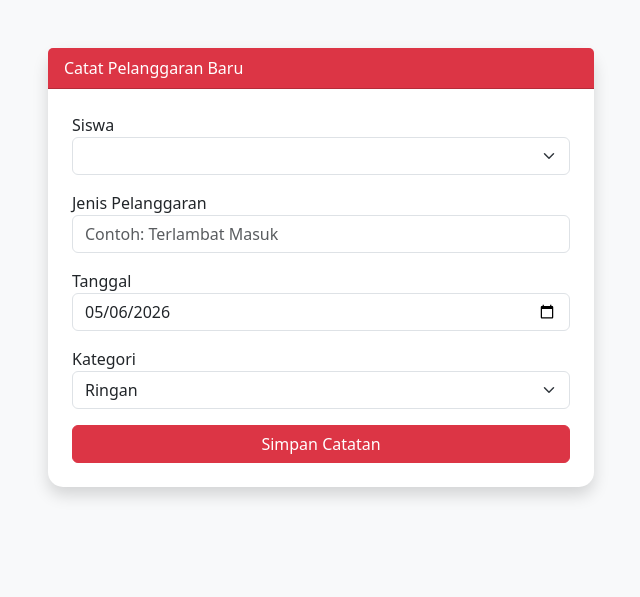
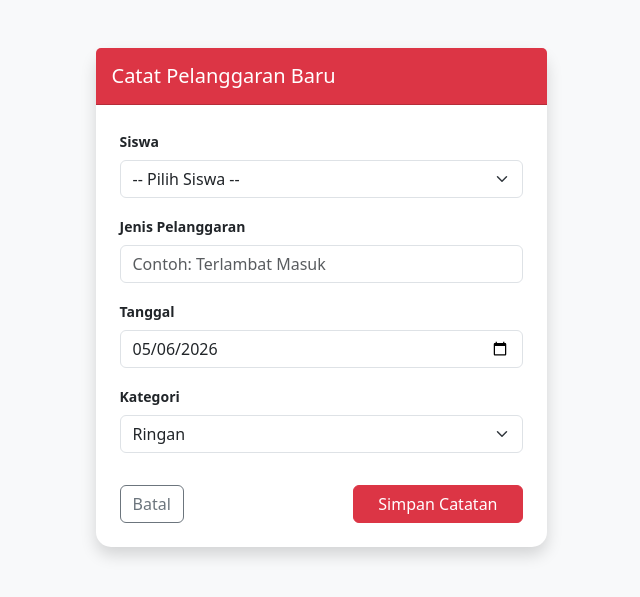
Before and after one commit to edwinhave/sekolahan, a PHP site: page /tambah_pelanggaran.php in a window 1280 px wide. Shown: the top 597 px of the page, without its empty margins (319-959 px from the left). Run offline with PHP 8.4, Linux system fonts and the light colour scheme; the visitor is signed in with stand-in values (Sample User, id 1); tables that the repository leaves empty or names only in its code hold one stand-in row (values such as "Sample post"); lists and menus that the app fills with data are empty.

Commit message:
update pelanggaran

```diff
--- a/tambah_pelanggaran.php
+++ b/tambah_pelanggaran.php
@@ -6,51 +6,101 @@ if (!isset($_SESSION['nisn']) || $_SESSION['level'] != '2') {
 }
 include 'koneksi.php';
 
-if (isset($_POST['simpan'])) {
-    $nisn = $_POST['nisn'];
-    $jenis = $_POST['jenis'];
-    $tgl = $_POST['tanggal'];
-    $kat = $_POST['kategori'];
-    mysqli_query($conn, "INSERT INTO pelanggaran (nisn, jenis_pelanggaran, tanggal, kategori) VALUES ('$nisn', '$jenis', '$tgl', '$kat')");
-    echo "<script>alert('Pelanggaran dicatat!'); window.location='admin_cek_siswa.php?nisn=$nisn';</script>";
+// 1. Tangkap NISN dari URL (jika ada)
+$nisn_otomatis = isset($_GET['nisn']) ? mysqli_real_escape_string($conn, $_GET['nisn']) : '';
+
+// 2. Jika form di-submit
+if (isset($_POST['simpan_pelanggaran'])) {
+    // Jika NISN dilempar dari URL, gunakan itu. Jika tidak, ambil dari dropdown POST
+    $nisn = !empty($nisn_otomatis) ? $nisn_otomatis : mysqli_real_escape_string($conn, $_POST['nisn']);
+    $jenis_pelanggaran = mysqli_real_escape_string($conn, $_POST['jenis_pelanggaran']);
+    $tanggal = mysqli_real_escape_string($conn, $_POST['tanggal']);
+    $kategori = mysqli_real_escape_string($conn, $_POST['kategori']); // Menyesuaikan input gambar kamu
+
+    $query = "INSERT INTO pelanggaran (nisn, jenis_pelanggaran, tanggal, kategori)
+              VALUES ('$nisn', '$jenis_pelanggaran', '$tanggal', '$kategori')";
+
+    if (mysqli_query($conn, $query)) {
+        // Otomatis balik ke halaman monitor siswa yang bersangkutan
+        echo "<script>alert('Catatan pelanggaran berhasil disimpan!'); window.location='admin_cek_siswa.php?nisn=$nisn';</script>";
+    } else {
+        echo "Error: " . mysqli_error($conn);
+    }
+}
+
+// 3. Ambil nama siswa untuk keperluan display text jika NISN-nya otomatis
+$nama_siswa_otomatis = "";
+if (!empty($nisn_otomatis)) {
+    $q_s = mysqli_query($conn, "SELECT nama FROM data_siswa WHERE nisn = '$nisn_otomatis'");
+    if ($dt = mysqli_fetch_assoc($q_s)) {
+        $nama_siswa_otomatis = $dt['nama'];
+    }
 }
 ?>
+
 <!DOCTYPE html>
 <html lang="id">
 
 <head>
     <meta charset="UTF-8">
-    <title>Input Pelanggaran</title>
+    <title>Catat Pelanggaran Baru</title>
     <link href="https://cdn.jsdelivr.net/npm/bootstrap@5.3.0/dist/css/bootstrap.min.css" rel="stylesheet">
 </head>
 
 <body class="bg-light py-5">
     <div class="container">
         <div class="row justify-content-center">
-            <div class="col-md-6">
+            <div class="col-md-5">
                 <div class="card shadow border-0" style="border-radius: 15px;">
-                    <div class="card-header bg-danger text-white">Catat Pelanggaran Baru</div>
+                    <div class="card-header bg-danger text-white py-3">
+                        <h5 class="mb-0">Catat Pelanggaran Baru</h5>
+                    </div>
                     <div class="card-body p-4">
                         <form action="" method="POST">
+
                             <div class="mb-3">
-                                <label>Siswa</label>
-                                <select name="nisn" class="form-select">
-                                    <?php
-                                    $s_list = mysqli_query($conn, "SELECT nisn, nama FROM data_siswa WHERE level='1'");
-                                    while ($s = mysqli_fetch_assoc($s_list)) echo "<option value='" . $s['nisn'] . "'>" . $s['nama'] . "</option>";
-                                    ?>
-                                </select>
+                                <label class="form-label fw-bold small">Siswa</label>
+                                <?php if (!empty($nisn_otomatis)): ?>
+                                    <div class="p-2 bg-light border rounded fw-bold text-dark">
+                                        <?php echo $nisn_otomatis . " - " . $nama_siswa_otomatis; ?>
+                                    </div>
+                                    <input type="hidden" name="nisn" value="<?php echo $nisn_otomatis; ?>">
+                                <?php else: ?>
+                                    <select name="nisn" class="form-select" required>
+                                        <option value="">-- Pilih Siswa --</option>
+                                        <?php
+                                        $s_list = mysqli_query($conn, "SELECT nisn, nama FROM data_siswa WHERE level='1' ORDER BY nama ASC");
+                                        while ($s = mysqli_fetch_assoc($s_list)) {
+                                            echo "<option value='" . $s['nisn'] . "'>" . $s['nama'] . "</option>";
+                                        }
+                                        ?>
+                                    </select>
+                                <?php endif; ?>
                             </div>
-                            <div class="mb-3"><label>Jenis Pelanggaran</label><input type="text" name="jenis" class="form-control" placeholder="Contoh: Terlambat Masuk" required></div>
-                            <div class="mb-3"><label>Tanggal</label><input type="date" name="tanggal" class="form-control" value="<?php echo date('Y-m-d'); ?>" required></div>
-                            <div class="mb-3"><label>Kategori</label>
-                                <select name="kategori" class="form-select">
+
+                            <div class="mb-3">
+                                <label class="form-label fw-bold small">Jenis Pelanggaran</label>
+                                <input type="text" name="jenis_pelanggaran" class="form-control" placeholder="Contoh: Terlambat Masuk" required>
+                            </div>
+
+                            <div class="mb-3">
+                                <label class="form-label fw-bold small">Tanggal</label>
+                                <input type="date" name="tanggal" class="form-control" value="<?php echo date('Y-m-d'); ?>" required>
+                            </div>
+
+                            <div class="mb-4">
+                                <label class="form-label fw-bold small">Kategori</label>
+                                <select name="kategori" class="form-select" required>
                                     <option value="Ringan">Ringan</option>
                                     <option value="Sedang">Sedang</option>
                                     <option value="Berat">Berat</option>
                                 </select>
                             </div>
-                            <button type="submit" name="simpan" class="btn btn-danger w-100">Simpan Catatan</button>
+
+                            <div class="d-flex justify-content-between pt-2">
+                                <a href="admin_cek_siswa.php?nisn=<?php echo $nisn_otomatis; ?>" class="btn btn-outline-secondary">Batal</a>
+                                <button type="submit" name="simpan_pelanggaran" class="btn btn-danger px-4">Simpan Catatan</button>
+                            </div>
                         </form>
                     </div>
                 </div>
```
